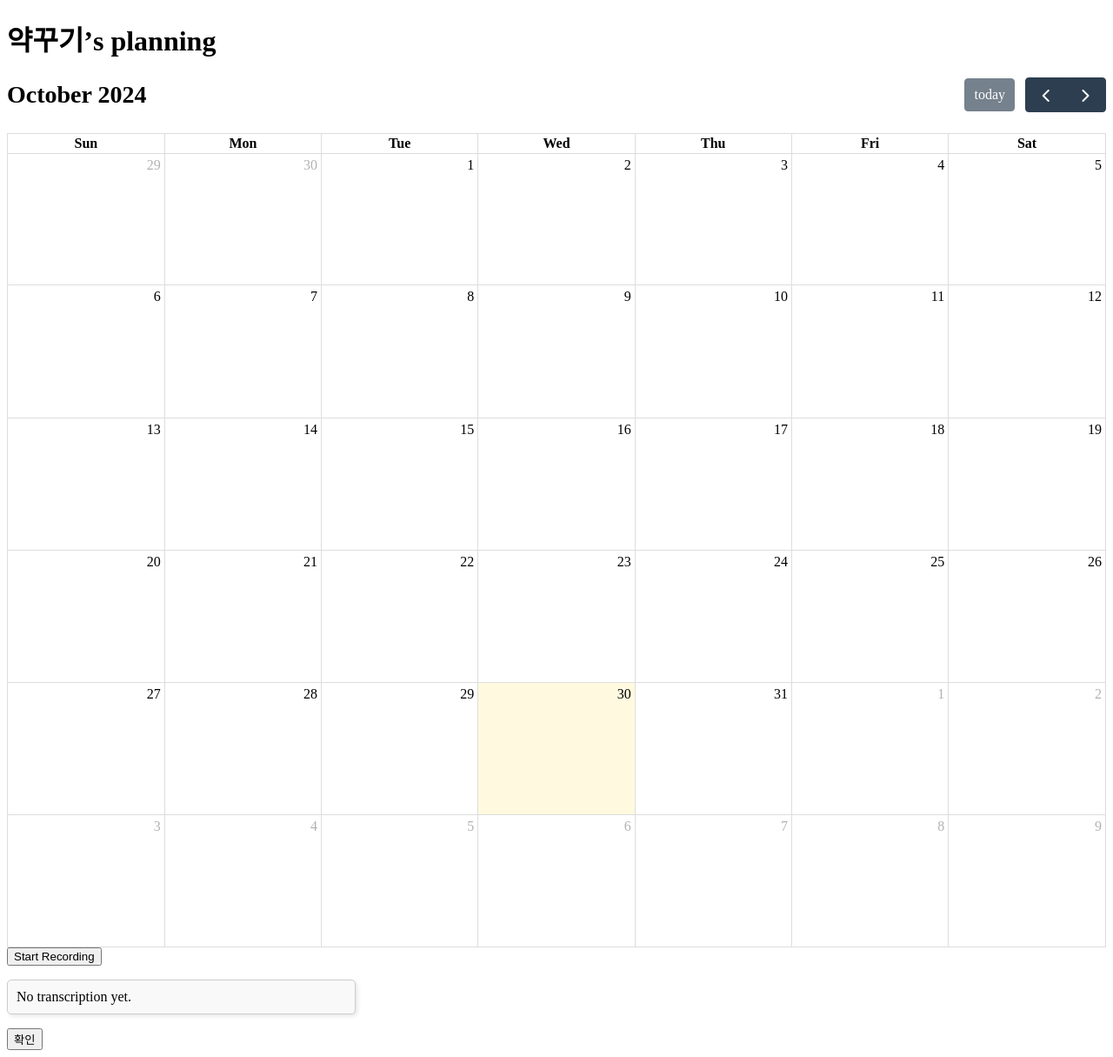
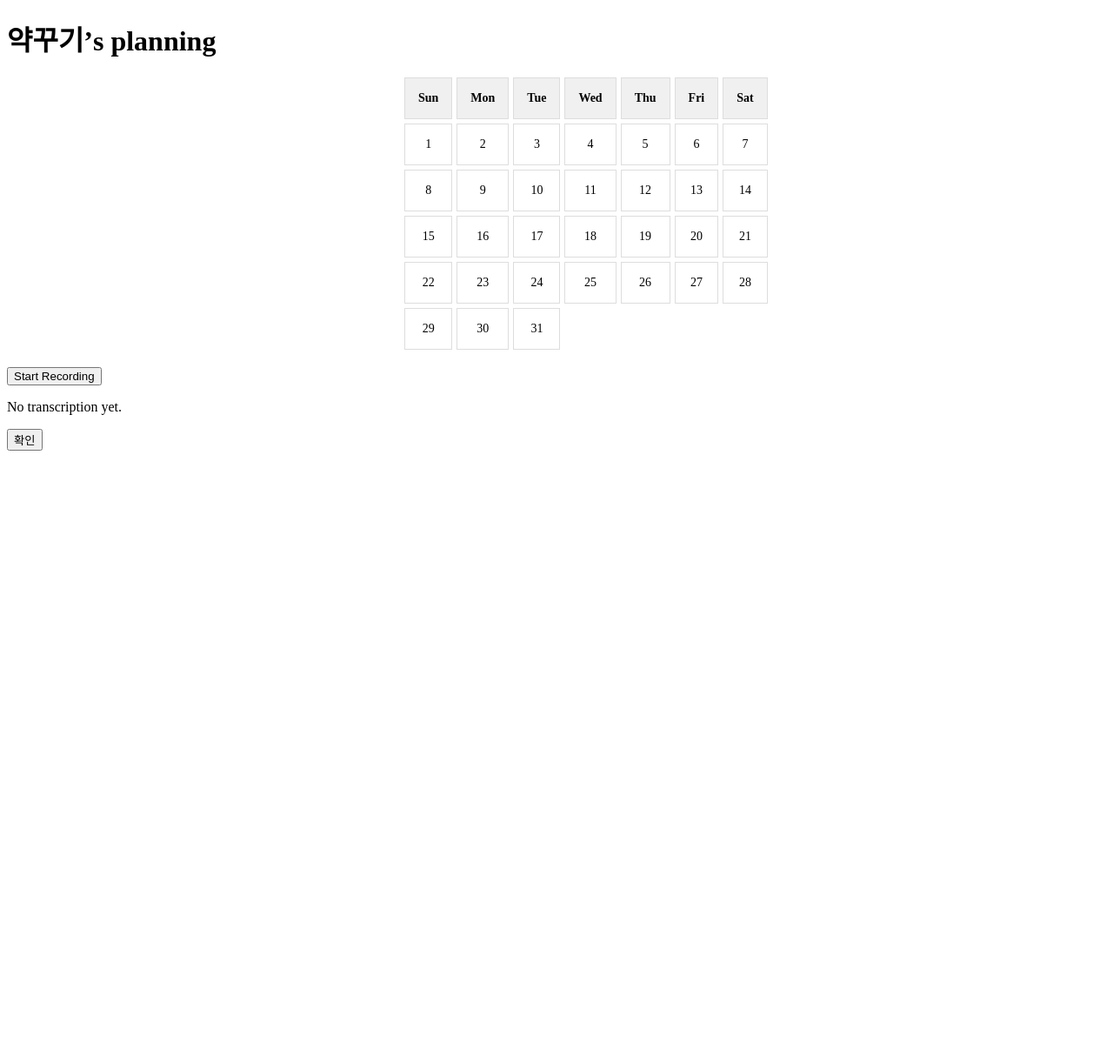
Before and after one commit to Yesssung/mini, a FastAPI app: page / in a window 1280 px wide. Shown: the whole page at 87% size. After the commit the page ends 518 px from the top, so only its background shows below. Run offline with FastAPI, Linux system fonts and the light colour scheme; lists and menus that the app fills with data are empty; some libraries are stand-ins or nearby versions.

Commit message:
달력 자체생성, 깃 ignore 추가

```diff
--- a/main.py
+++ b/main.py
@@ -50,7 +50,7 @@ async def upload_audio(file: UploadFile = File(...)):
         messages=[
             {
                 "role": "user",
-                "content": f"can you determine if the following sentence includes if the speaker ate medicine or not? if yes, please say positive, if not, response as negative '{text}'"
+                "content": f"can you determine if the following sentence includes if the speaker ate medicine or not on the mentioned date? if yes, please say positive, if not, response as negative. I want the response only to be positive or negative with the date. '{text}'"
             }
         ],
         temperature=1,
--- a/static/audio.css
+++ b/static/audio.css
@@ -7,3 +7,32 @@
     box-shadow: 2px 2px 5px rgba(0, 0, 0, 0.1); /* 그림자 */
 
 }
+
+/* 달력 스타일 */
+.calendar {
+    display: grid;
+    grid-template-columns: repeat(7, 1fr); /* 7열 그리드로 구성 */
+    gap: 5px;
+    width: 350px; /* 원하는 너비로 설정 */
+    margin: 20px auto;
+    text-align: center;
+}
+
+.calendar-day, .calendar-header {
+    border: 1px solid #ddd;
+    padding: 15px;
+    position: relative;
+    font-size: 14px;
+}
+
+.calendar-header {
+    font-weight: bold;
+    background-color: #f0f0f0;
+}
+
+.sticker {
+    position: absolute;
+    top: 5px;
+    right: 5px;
+    font-size: 20px;
+}
--- a/templates/index.html
+++ b/templates/index.html
@@ -4,18 +4,153 @@
     <meta charset="UTF-8">
     <meta name="viewport" content="width=device-width, initial-scale=1.0">
     <title>약꾸기’s planning</title>
-    <link rel="stylesheet" href="static/audio.css">
-    <!-- FullCalendar의 CSS 및 JavaScript 라이브러리 -->
-    <link href='https://cdn.jsdelivr.net/npm/fullcalendar@5.10.1/main.min.css' rel='stylesheet' />
-    <script src='https://cdn.jsdelivr.net/npm/fullcalendar@5.10.1/main.min.js'></script>
-    <script src="static/audio.js" defer></script>
+    <style>
+        /* CSS 직접 작성 */
+        .calendar {
+            display: grid;
+            grid-template-columns: repeat(7, 1fr);
+            gap: 5px;
+            width: 350px;
+            margin: 20px auto;
+            text-align: center;
+        }
+
+        .calendar-day, .calendar-header {
+            border: 1px solid #ddd;
+            padding: 15px;
+            position: relative;
+            font-size: 14px;
+        }
+
+        .calendar-header {
+            font-weight: bold;
+            background-color: #f0f0f0;
+        }
+
+        .sticker {
+            position: absolute;
+            top: 5px;
+            right: 5px;
+            font-size: 20px;
+        }
+    </style>
 </head>
 <body>
     <h1>약꾸기’s planning</h1>
-    <div id='calendar'></div>
+    <div class="calendar" id="calendar"></div>
     <button id="recordButton">Start Recording</button>
 
     <p id="transcriptionResult">No transcription yet.</p>
     <button id="confirmButton">확인</button>
+
+    <script>
+        document.addEventListener("DOMContentLoaded", function () {
+        let mediaRecorder;
+        let audioChunks = [];
+        let isRecording = false;
+        let stream;
+
+        document.getElementById("recordButton").onclick = async () => {
+            if (!isRecording) {
+            // 녹음 시작
+            stream = await navigator.mediaDevices.getUserMedia({ audio: true });
+            mediaRecorder = new MediaRecorder(stream);
+
+            mediaRecorder.ondataavailable = (event) => {
+                audioChunks.push(event.data);
+            };
+
+            mediaRecorder.start();
+            isRecording = true;
+            document.getElementById("recordButton").innerText = "Stop Recording";
+            } else {
+            // 녹음 중지
+            mediaRecorder.stop();
+            isRecording = false;
+            document.getElementById("recordButton").innerText = "Start Recording";
+
+            // 마이크 중지
+            stream.getTracks().forEach((track) => track.stop());
+
+            mediaRecorder.onstop = async () => {
+                const audioBlob = new Blob(audioChunks, { type: "audio/wav" });
+                audioChunks = [];
+
+                const formData = new FormData();
+                formData.append("file", audioBlob, "recording.wav");
+
+                // 서버로 오디오 파일 보내기
+                const response = await fetch("/upload", {
+                method: "POST",
+                body: formData,
+                });
+                const result = await response.json();
+
+                // 결과를 텍스트로 출력하기
+                document.getElementById("transcriptionResult").innerText =
+                result.transcribed_text || "No transcription received";
+            };
+            }
+        };
+        });
+
+        document.addEventListener("DOMContentLoaded", function() {
+            const calendarEl = document.getElementById("calendar");
+
+            if (!calendarEl) {
+                console.error("Calendar element not found!");
+                return;
+            }
+
+            // 달력 생성 함수
+            function generateCalendar(year, month) {
+                calendarEl.innerHTML = ''; // 기존 달력 내용 초기화
+
+                // 요일 헤더 추가
+                const daysOfWeek = ['Sun', 'Mon', 'Tue', 'Wed', 'Thu', 'Fri', 'Sat'];
+                daysOfWeek.forEach(day => {
+                    const dayHeader = document.createElement("div");
+                    dayHeader.className = "calendar-header";
+                    dayHeader.textContent = day;
+                    calendarEl.appendChild(dayHeader);
+                });
+
+                // 해당 월의 첫날과 마지막 날짜 계산
+                const firstDayOfMonth = new Date(year, month, 1).getDay();
+                const daysInMonth = new Date(year, month + 1, 0).getDate();
+
+                // 첫 주 빈 칸 추가
+                for (let i = 0; i < firstDayOfMonth; i++) {
+                    const emptyCell = document.createElement("div");
+                    emptyCell.className = "calendar-day";
+                    calendarEl.appendChild(emptyCell);
+                }
+
+                // 날짜 채우기
+                for (let day = 1; day <= daysInMonth; day++) {
+                    const dayEl = document.createElement("div");
+                    dayEl.className = "calendar-day";
+                    dayEl.id = `${year}-${String(month + 1).padStart(2, "0")}-${String(day).padStart(2, "0")}`;
+                    dayEl.textContent = day;
+                    calendarEl.appendChild(dayEl);
+                }
+            }
+
+            // 예제: 2023년 10월 달력 생성
+            generateCalendar(2023, 9); // 10월 (0부터 시작하는 인덱스)
+        });
+
+        window.addSticker = function(date) {
+            const dayEl = document.getElementById(date);
+            if (dayEl) {
+                const sticker = document.createElement("span");
+                sticker.className = "sticker";
+                sticker.textContent = "😊"; // 이모티콘이나 스티커로 사용할 텍스트
+                dayEl.appendChild(sticker);
+            } else {
+                alert("해당 날짜를 찾을 수 없습니다.");
+            }
+        };
+    </script>
 </body>
 </html>
```
Also changed, not shown: static/audio.js (+50 -51 lines).
